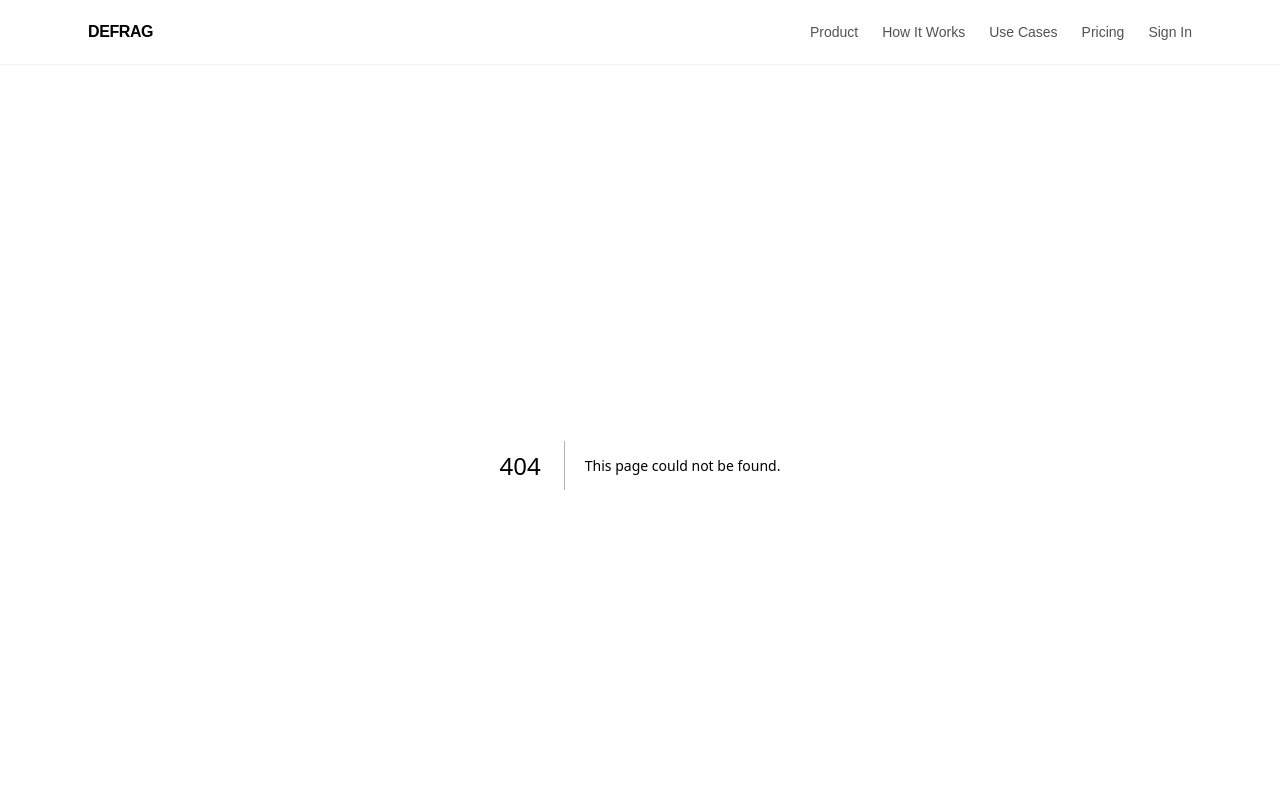
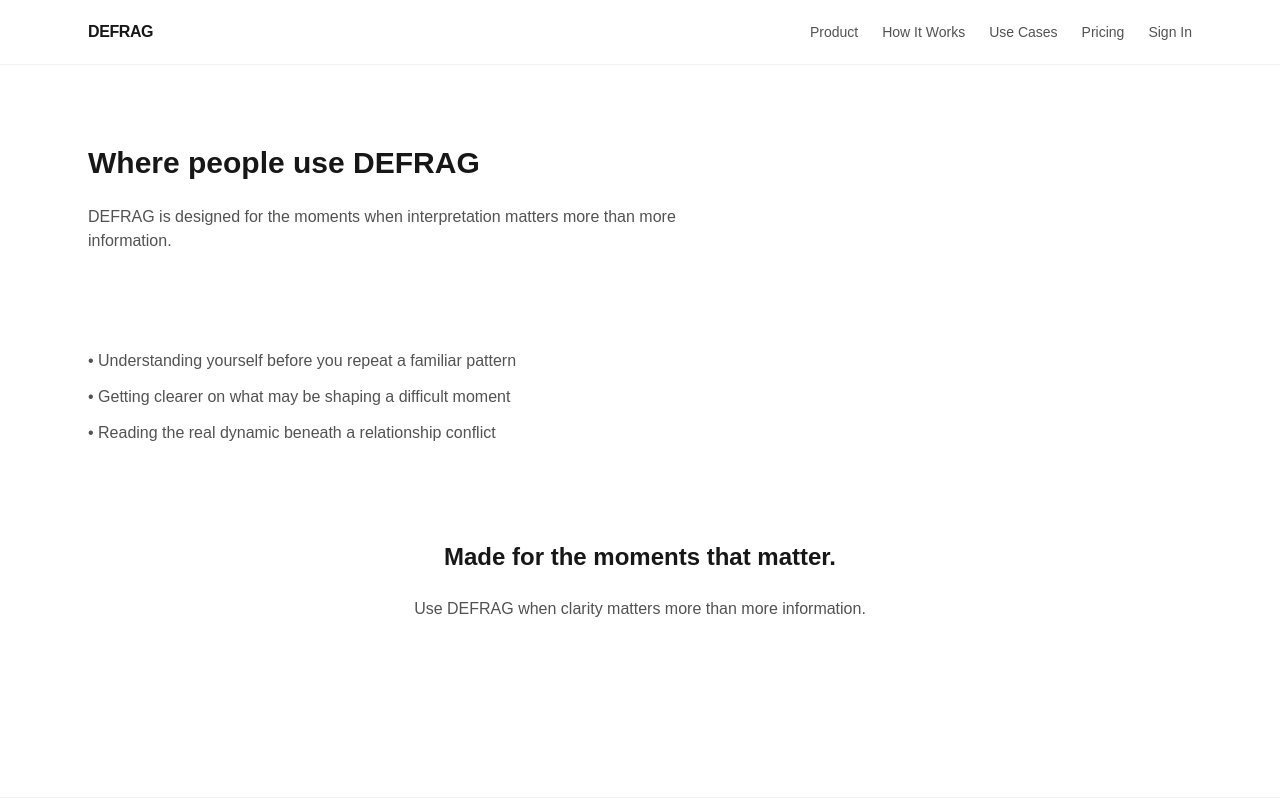
Before and after one commit to cjo93/nextjs-boilerplate, a Next.js app: page /use-cases in a window 1280 px wide. Before the commit this address had no page. Shown: the top 800 px of the page. Built offline with nearby package versions, Linux system fonts and the light colour scheme.

Commit message:
Create use-cases page using shared system

```diff
--- /dev/null
+++ b/app/use-cases/page.tsx
@@ -0,0 +1,35 @@
+import { PageShell } from "@/components/system/page-shell";
+import { SectionShell } from "@/components/system/section-shell";
+import { siteCopy } from "@/lib/site-copy";
+
+export default function UseCasesPage() {
+  return (
+    <PageShell>
+      <SectionShell>
+        <h1 className="text-3xl font-semibold">
+          {siteCopy.useCasesPage.heroTitle}
+        </h1>
+        <p className="text-neutral-600 max-w-2xl">
+          {siteCopy.useCasesPage.heroBody}
+        </p>
+      </SectionShell>
+
+      <SectionShell>
+        <ul className="space-y-3 text-neutral-600 max-w-2xl">
+          {siteCopy.useCasesPage.items.map((item) => (
+            <li key={item}>• {item}</li>
+          ))}
+        </ul>
+      </SectionShell>
+
+      <SectionShell className="text-center">
+        <h2 className="text-2xl font-semibold">
+          Made for the moments that matter.
+        </h2>
+        <p className="text-neutral-600 max-w-2xl mx-auto">
+          Use DEFRAG when clarity matters more than more information.
+        </p>
+      </SectionShell>
+    </PageShell>
+  );
+}
```
